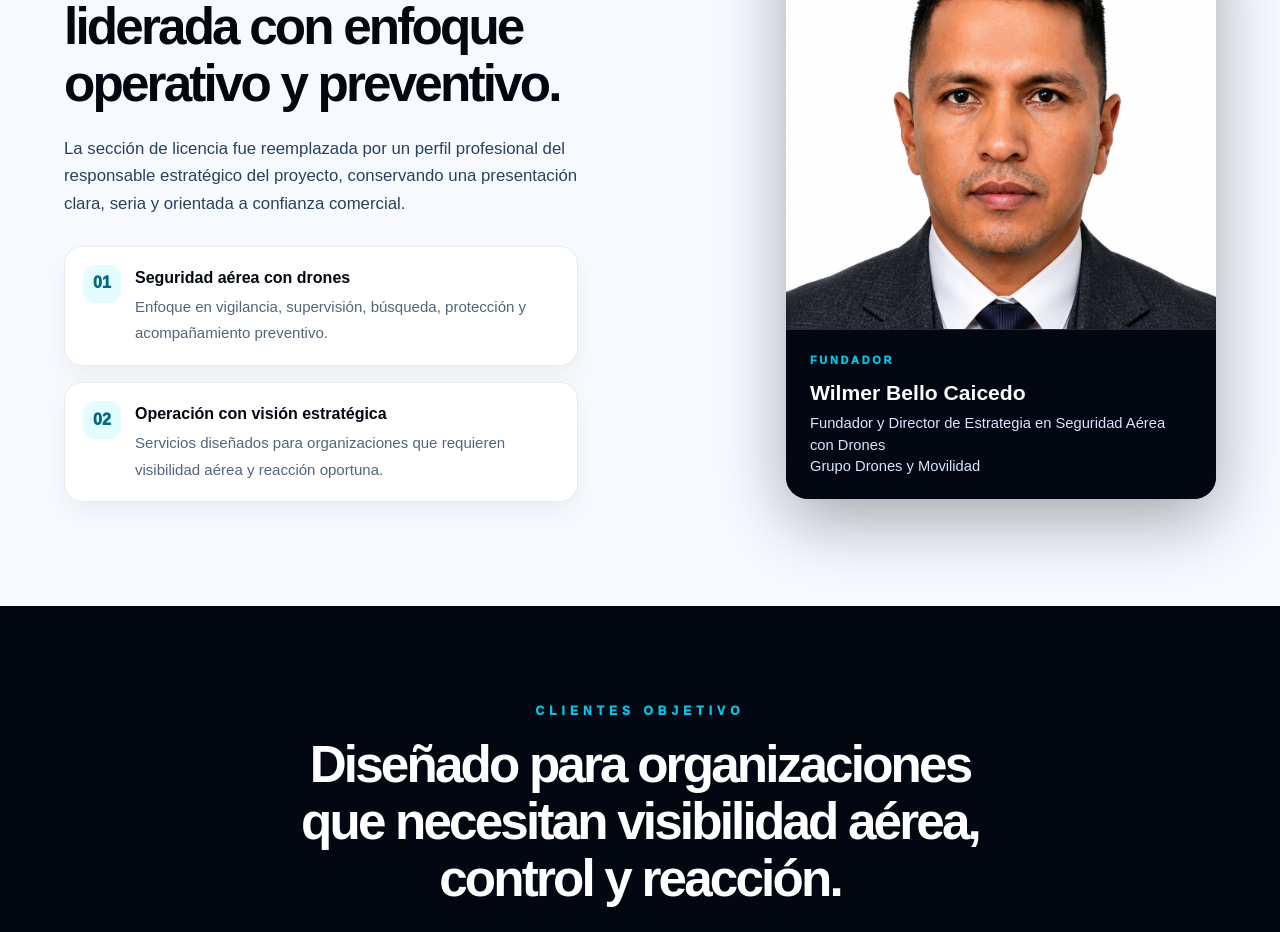
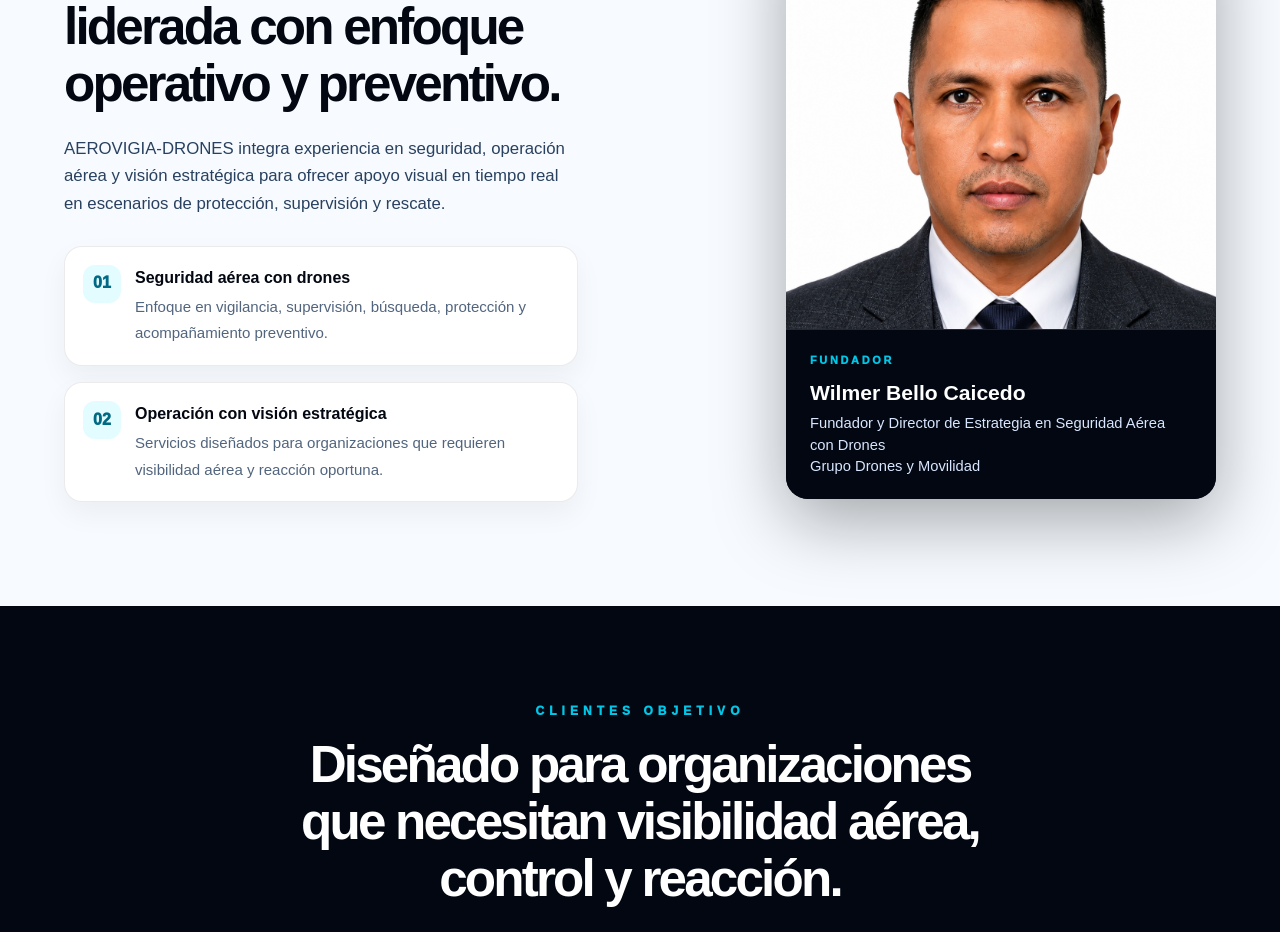
Before and after one commit to gabocaste883-bot/Aerovigia-drones, a React (Vite) app: page / in a window 1280 px wide. Shown: the part 2480-3412 px from the top of the page. Built offline with nearby package versions, Linux system fonts and the light colour scheme.

Commit message:
Add files via upload

```diff
--- a/src/App.jsx
+++ b/src/App.jsx
@@ -193,8 +193,8 @@ function App() {
               <span className="eyebrow">Dirección estratégica</span>
               <h2>Seguridad aérea liderada con enfoque operativo y preventivo.</h2>
               <p>
-                La sección de licencia fue reemplazada por un perfil profesional del responsable estratégico del proyecto,
-                conservando una presentación clara, seria y orientada a confianza comercial.
+                AEROVIGIA-DRONES integra experiencia en seguridad, operación aérea y visión estratégica
+                para ofrecer apoyo visual en tiempo real en escenarios de protección, supervisión y rescate.
               </p>
               <div className="profileInfoList">
                 <div className="infoRow">
```
